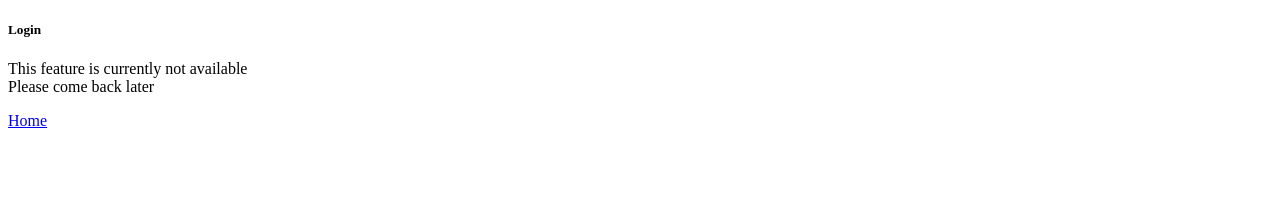
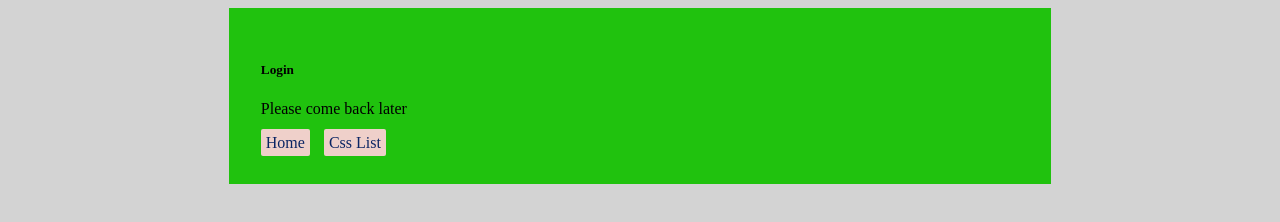
Before and after one commit to jycpk/Anupam-Class-II, a plain HTML site: page login.html in a window 1280 px wide. Drawn offline with Linux system fonts and the light colour scheme.

Commit message:
Added link images and styling

```diff
--- a/login.html
+++ b/login.html
@@ -4,15 +4,22 @@
     <title>Login</title>
     <meta charset="UTF-8">
     <meta name="viewport" content="width=device-width, initial-scale=1">
-    <!-- <link href="css/style.css" rel="stylesheet"> -->
+    <link href="main.css" rel="stylesheet">
   </head>
   <body>
-    <h5>Login</h5>
-    <p>
-    This feature is currently not available<br>
-    Please come back later
-    </p>
-    <a href="index.html">Home</a>
+
+    <div class="container">
+      <h5>Login</h5>
+      <p
+          This feature is currently not available<br>
+          Please come back later
+      </p>
+
+      <div class="footer">
+        <a href="index.html">Home</a>
+        <a href="https://www.w3schools.com/cssref/pr_list-style-type.asp">css list</a>
+      </div>
+    </div>
 
   </body>
 </html>
--- a/main.css
+++ b/main.css
@@ -1,3 +1,19 @@
+body {
+  background-color: #d3d3d3
+}
+
+.container {
+  margin: 0 auto 0 auto;
+  max-width: 60%;
+  padding: 2.5%;
+  background-color: #20c20e;
+}
+
+img {
+  width: 50%;
+}
+
+
 nav {
   display: flex;
 }
@@ -14,3 +30,14 @@ nav > li > a {
   color: #fff;
   text-decoration: none;
 }
+
+.footer > a {
+  margin-right: 10px;
+  text-decoration: none;
+  background-color: #EFD0CA;
+  color: #0A2463;
+  padding: 5px;
+  border-radius: 2px;
+
+  text-transform: capitalize;
+}
```
Also changed, not shown: about.html (+1 -0 lines), product.html (+9 -2 lines).
